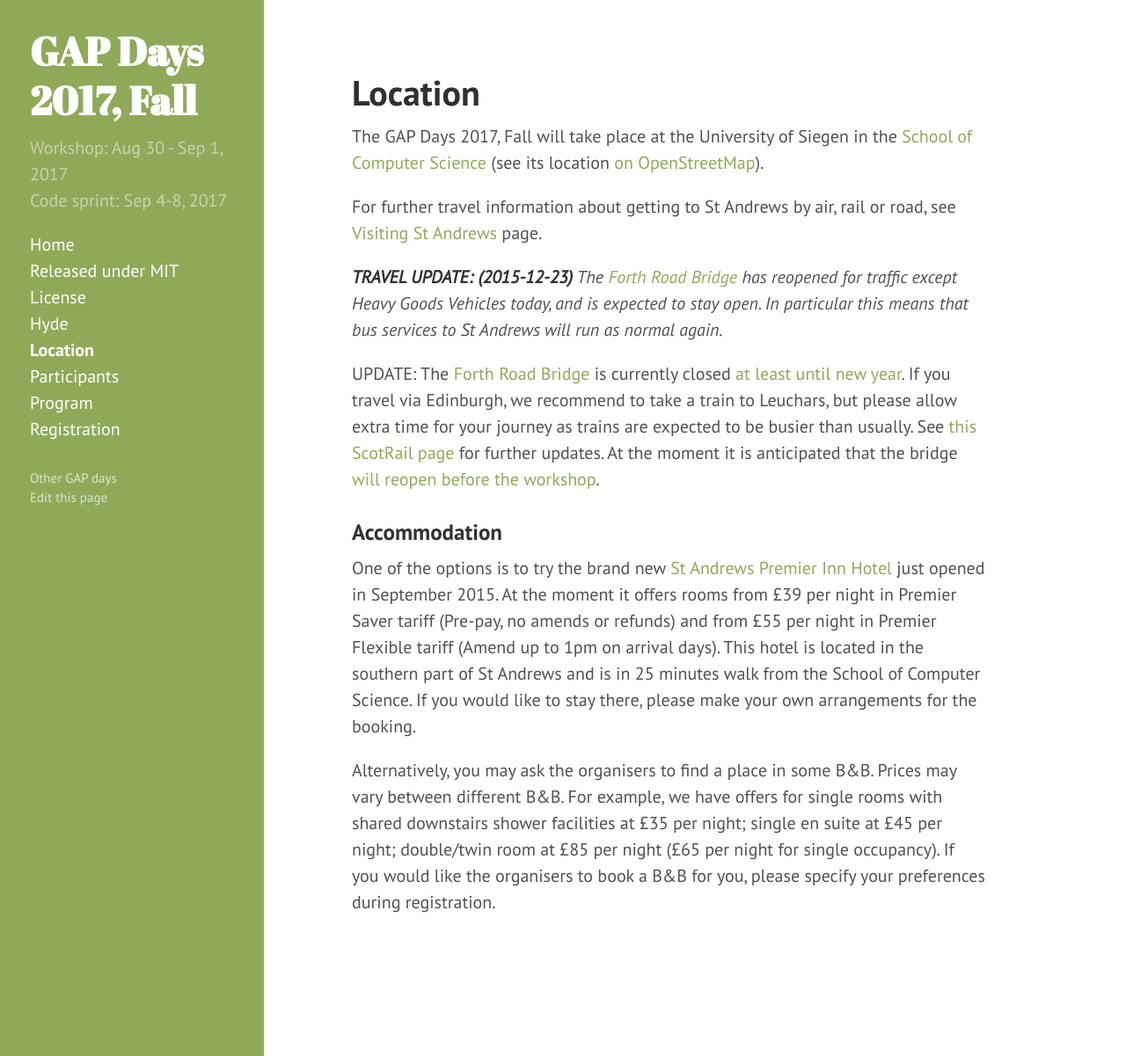
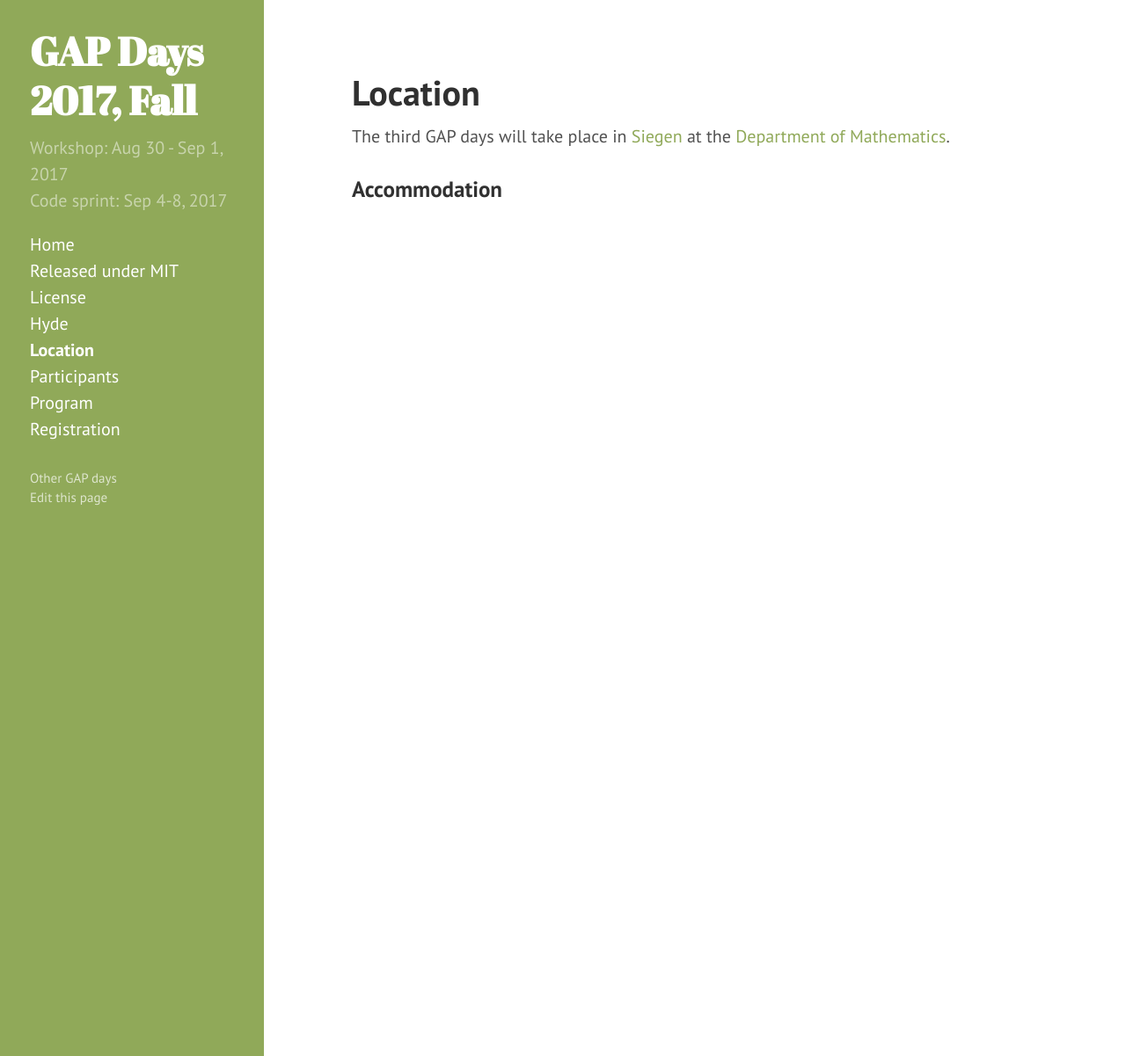
Before and after one commit to lbfm-rwth/gap-in-algebraic-research-2018, a Jekyll site: the page built from location.md, in a window 1280 px wide and 1201 px high. Shown: the whole window at 88% size. Built offline with Jekyll 4.4.1, drawn with Linux system fonts in a browser that asks for light colours.

Commit message:
updated location.md

```diff
--- a/location.md
+++ b/location.md
@@ -3,25 +3,10 @@ layout: page
 title: Location
 ---
 
-The {{ site.title | strip_html }} will take place at the {{ site.location }}
-in the [School of Computer Science](http://www.cs.st-andrews.ac.uk/) (see its location [on OpenStreetMap](http://www.openstreetmap.org/way/155223867#map=19/56.34030/-2.80871)).
+The third GAP days will take place in
+[Siegen](http://www.siegen.de/) at the
+[Department of Mathematics](http://www.mathematik.uni-siegen.de).
 
-For further travel information about getting to St Andrews by air, rail or road, see [Visiting St Andrews](http://www.st-andrews.ac.uk/about/visiting/) page.
-
-_**TRAVEL UPDATE: (2015-12-23)** The [Forth Road Bridge](https://www.forthroadbridge.org/) has
- reopened for traffic except Heavy Goods Vehicles today, and is expected to stay open. In particular
- this means that bus services to St Andrews will run as normal again._
-
-UPDATE: The [Forth Road Bridge](https://www.forthroadbridge.org/) is currently closed
-[at least until new year](http://www.bbc.co.uk/news/uk-scotland-35001277).
-If you travel via Edinburgh, we recommend to take a train to Leuchars, but please
-allow extra time for your journey as trains are expected to be busier than usually.
-See [this ScotRail page](http://www.scotrail.co.uk/frb) for further updates.
-At the moment it is anticipated that the bridge
-[will reopen before the workshop](http://www.bbc.co.uk/news/uk-scotland-scotland-politics-35096668).
+<!-- You can find the organizers in room [854 SBII](http://s.mazemap.com/1HfrWqg). -->
 
 <h3>Accommodation</h3>
-
-One of the options is to try the brand new [St Andrews Premier Inn Hotel](http://www.premierinn.com/en/hotel/STALAR/st-andrews) just opened in September 2015. At the moment it offers rooms from £39 per night in Premier Saver tariff (Pre-pay, no amends or refunds) and from £55 per night in Premier Flexible tariff (Amend up to 1pm on arrival days). This hotel is located in the southern part of St Andrews and is in 25 minutes walk from the School of Computer Science. If you would like to stay there, please make your own arrangements for the booking.
-
-Alternatively, you may ask the organisers to find a place in some B&B. Prices may vary between different B&B. For example, we have offers for single rooms with shared downstairs shower facilities at £35 per night; single en suite at £45 per night; double/twin room at £85 per night (£65 per night for single occupancy). If you would like the organisers to book a B&B for you, please specify your preferences during registration.
```
